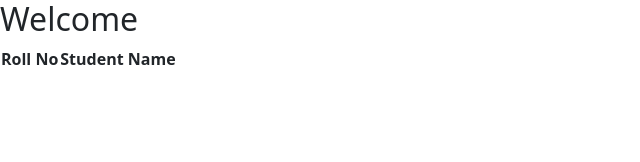
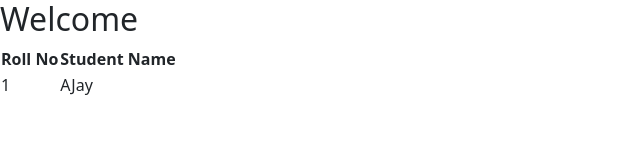
Before and after one commit to CIITInstitute/myapp, a React (Create React App) app: page / in a window 1280 px wide. Shown: the top 162 px of the page, without its empty margins (0-640 px from the left). Built offline with nearby package versions, Linux system fonts and the light colour scheme.

Commit message:
Update SampleComponent.js

```diff
--- a/src/SampleComponent.js
+++ b/src/SampleComponent.js
@@ -10,7 +10,14 @@ export const Sample =()=>{
           <th>Roll No</th>
           <th>Student Name</th>
         </tr>
+
       </thead>
+      <tbody>
+        <tr>
+            <td>1</td>
+            <td>AJay</td>
+        </tr>
+      </tbody>
     </table>
 </div>
   )
```
